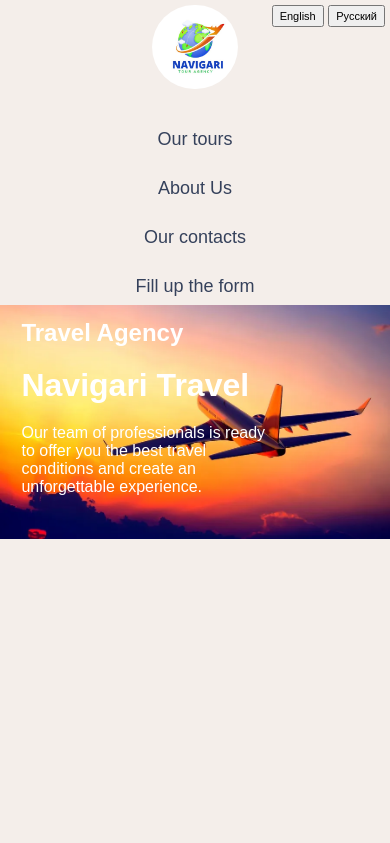
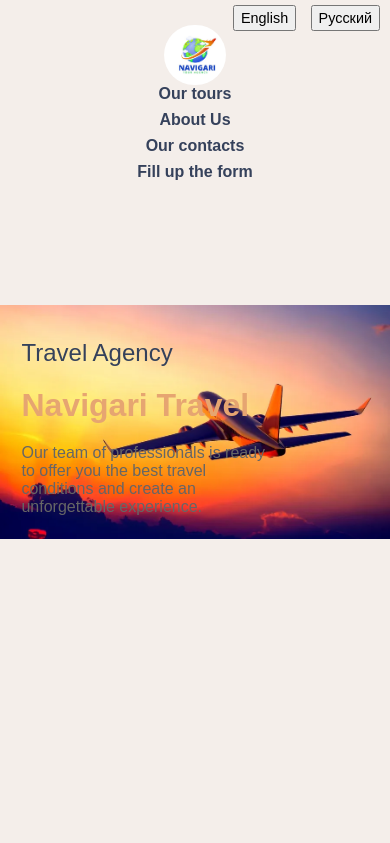
Before and after one commit to Spideynotunderground/navigaritravel, a Django app: page /en/ in a window 390 px wide. Shown: the top 843 px of the page. Run offline with Django 5.2, Linux system fonts and the light colour scheme; some libraries are stand-ins or nearby versions.

Commit message:
end for deploy

```diff
--- a/files/static/css/style.css
+++ b/files/static/css/style.css
@@ -233,99 +233,111 @@ section {
   padding-right: 50px;
 }
 
+/* General Header Styling */
 .header {
-  height: 100vh;
-  /* background: url("plane-wing.jpg") no-repeat center center/cover; */
-  color: white;
-  position: relative;
+  background-color: #F4EEEA;
+  color: #35415b;
+  padding: 20px;
+  text-align: center;
 }
 
-/* General styles for navbar */
+.header-content {
+  margin-top: 20px; /* Spacing below navbar */
+}
+
+.header-content h2 {
+  font-size: 1.5em;
+  color: #35415b;
+  font-weight: 500;
+}
+
+.header-content h1 {
+  font-size: 2.5em;
+  font-weight: bold;
+  margin: 10px 0;
+  color: #E6A571;
+}
+
+.header-content p {
+  font-size: 1em;
+  max-width: 600px;
+  margin: 0 auto;
+  color: #666;
+}
+
+/* Language Switch Form */
+.language-switch {
+  display: flex;
+  justify-content: flex-end;
+  padding-bottom: 20px; /* Space between language switch and navbar */
+}
+
+.language-switch .button {
+  margin: 0 5px;
+  font-size: 0.9em;
+}
+
+/* Navbar Styling */
 .navbar {
   display: flex;
+  align-items: center;
   justify-content: space-between;
-  align-items: center;
-  padding: 20px 50px;
+  padding: 10px 0;
+  margin-bottom: 20px;
 }
 
-/* Menu styles */
-.menu {
-  list-style: none;
-  margin: 0;
-  padding: 0;
-  display: flex; /* Ensure horizontal layout on desktop */
-}
-
-.menu li {
-  margin-left: 20px;
-  justify-content: center;
-  align-items: center;
-}
-
-/* Responsive layout for mobile */
-@media (max-width: 768px) {
-  .navbar {
-    flex-direction: column; /* Stack items vertically */
-    justify-content: center;
-    padding: 10px 20px; /* Adjust padding for mobile */
-  }
-
-  .menu {
-    display: flex;
-    justify-content: center;
-    align-items: center;
-    flex-direction: column; /* Stack list items vertically */
-    align-items: center; /* Center list items */
-    padding: 0;
-    margin-top: 20px; /* Add some space between the logo and menu */
-  }
-
-  .menu li {
-    margin: 10px 0; /* Add vertical spacing between list items */
-  }
-
-  .contact {
-    margin-top: 20px; /* Add space below the menu for the contact */
-  }
-
-  .logoimage {
-    height: 12vh; /* Adjust logo size for mobile */
-    margin-bottom: 10px; /* Add spacing below the logo */
-  }
-}
-
-.logo {
-  display: flex;
-  align-items: center;
-}
-
-.logo img {
-  height: 50px;
-  margin-right: 10px;
-}
-
-.logo h1 {
-  font-size: 24px;
+.logoimage {
+  max-height: 70px; /* Increased logo size */
 }
 
 .menu {
-  list-style-type: none;
   display: flex;
+  list-style: none;
   gap: 20px;
 }
 
 .menu li a {
-  color: white;
   text-decoration: none;
-  font-size: 18px;
+  color: #35415b;
+  font-weight: 600;
   transition: color 0.3s ease;
-  justify-content: center;
-  align-items: center;
 }
 
 .menu li a:hover {
-  color: #a5a5a5;
+  color: #E6A571;
 }
+
+/* Responsive Adjustments */
+@media (max-width: 768px) {
+  .navbar {
+    flex-direction: column;
+  }
+
+  .menu {
+    flex-direction: column;
+    gap: 10px;
+    padding: 0;
+  }
+}
+
+@media (max-width: 480px) {
+  .header-content h2 {
+    font-size: 1.2em;
+  }
+
+  .header-content h1 {
+    font-size: 1.8em;
+  }
+
+  .language-switch {
+    justify-content: center;
+  }
+
+  .logoimage {
+    max-height: 60px; /* Slightly smaller for mobile */
+  }
+}
+
 
 .contact {
   display: flex;
```
Also changed, not shown: 1 other file.
